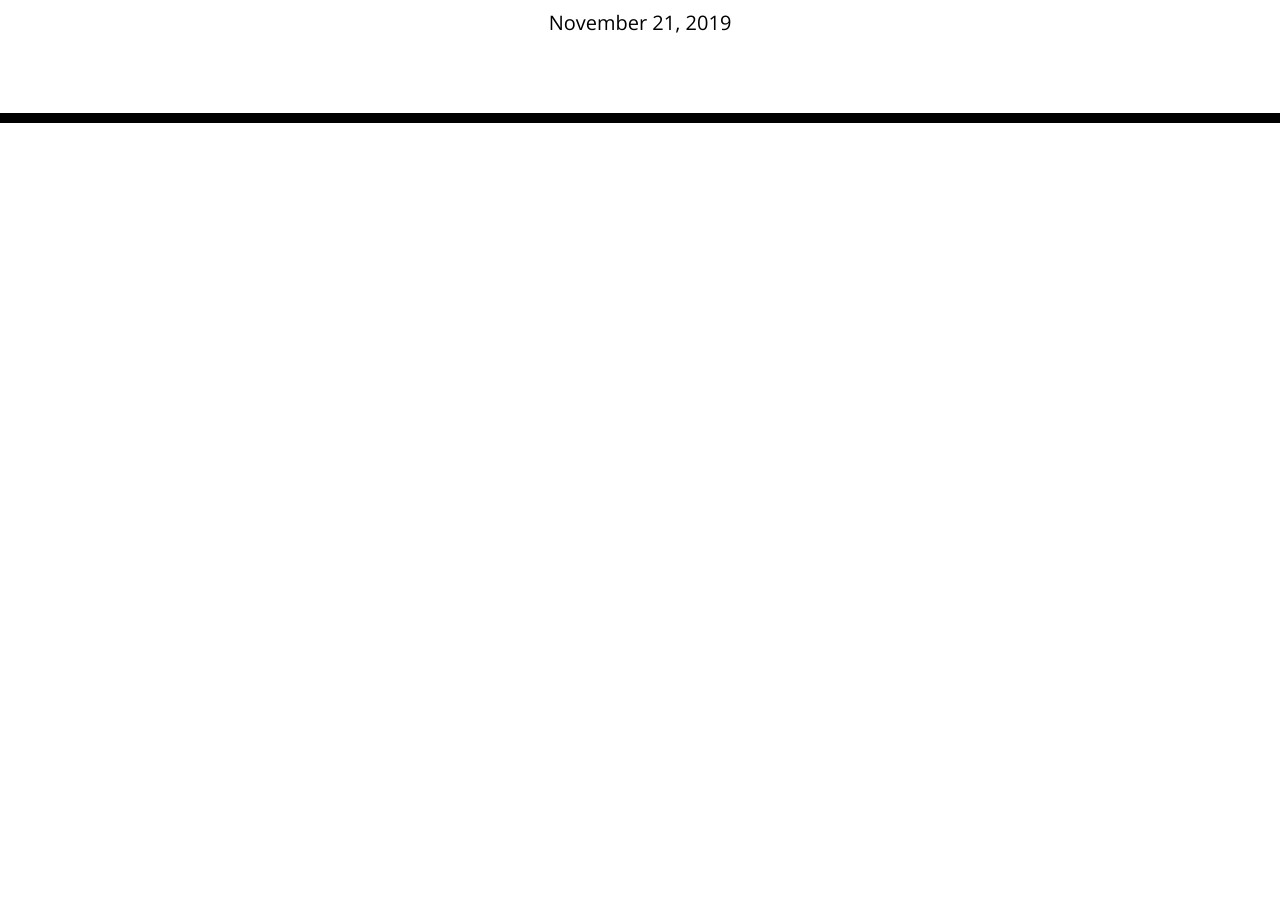
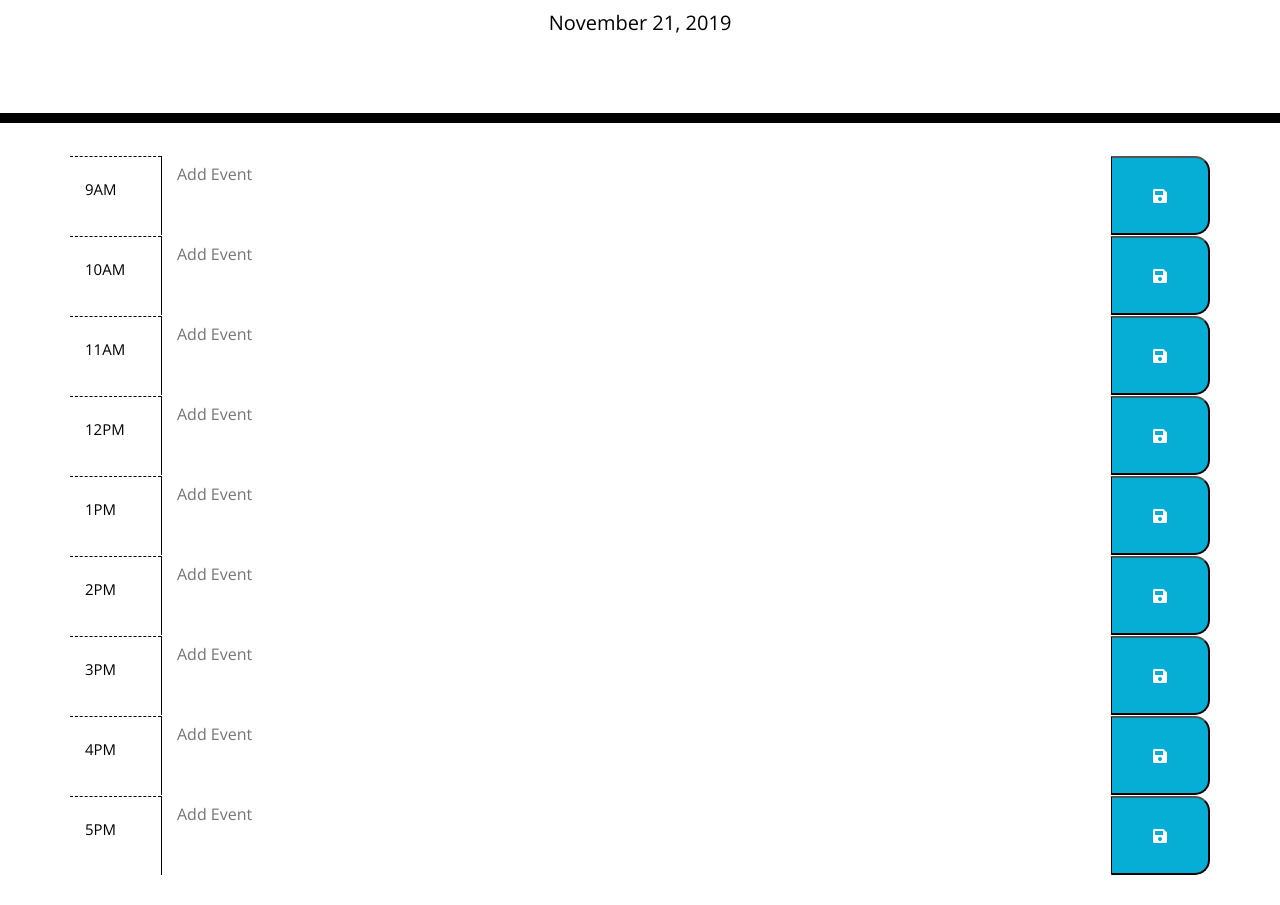
Before and after one commit to equilinquin/Day-Calender, a plain HTML site: page index.html in a window 1280 px wide. Shown: the part 181-1086 px from the top of the page. Before the commit the page ends 800 px from the top, so only its background shows below. Drawn offline with nearby package versions, Linux system fonts and the light colour scheme.

Commit message:
added current day for html and added hour slots

```diff
--- a/index.html
+++ b/index.html
@@ -33,6 +33,69 @@
     </header>
     <div class="container">
       <!-- Timeblocks go here -->
+      <div class="timeblock">
+        <div class="row">
+          <div class="hour col">9AM</div>
+          <textarea class="col-10" placeholder="Add Event"></textarea>
+          <button class="saveBtn col fas fa-save"></button>
+        </div>
+      </div>
+      <div class="timeblock">
+        <div class="row">
+          <div class="hour col">10AM</div>
+          <textarea class="col-10" placeholder="Add Event"></textarea>
+          <button class="saveBtn col fas fa-save"></button>
+        </div>
+      </div>
+      <div class="timeblock">
+        <div class="row">
+          <div class="hour col">11AM</div>
+          <textarea class="col-10" placeholder="Add Event"></textarea>
+          <button class="saveBtn col fas fa-save"></button>
+        </div>
+      </div>
+      <div class="timeblock">
+        <div class="row">
+          <div class="hour col">12PM</div>
+          <textarea class="col-10" placeholder="Add Event"></textarea>
+          <button class="saveBtn col fas fa-save"></button>
+        </div>
+      </div>
+      <div class="timeblock">
+        <div class="row">
+          <div class="hour col">1PM</div>
+          <textarea class="col-10" placeholder="Add Event"></textarea>
+          <button class="saveBtn col fas fa-save"></button>
+        </div>
+      </div>
+      <div class="timeblock">
+        <div class="row">
+          <div class="hour col">2PM</div>
+          <textarea class="col-10" placeholder="Add Event"></textarea>
+          <button class="saveBtn col fas fa-save"></button>
+        </div>
+      </div>
+      <div class="timeblock">
+        <div class="row">
+          <div class="hour col">3PM</div>
+          <textarea class="col-10" placeholder="Add Event"></textarea>
+          <button class="saveBtn col fas fa-save"></button>
+        </div>
+      </div>
+      <div class="timeblock">
+        <div class="row">
+          <div class="hour col">4PM</div>
+          <textarea class="col-10" placeholder="Add Event"></textarea>
+          <button class="saveBtn col fas fa-save"></button>
+        </div>
+      </div>
+      <div class="timeblock">
+        <div class="row">
+          <div class="hour col">5PM</div>
+          <textarea class="col-10" placeholder="Add Event"></textarea>
+          <button class="saveBtn col fas fa-save"></button>
+        </div>
+      </div>
     </div>
 
     <script src="script.js"></script>
--- a/script.js
+++ b/script.js
@@ -7,4 +7,11 @@ console.log(months[d.getMonth()])
 console.log(d.getDate())
 console.log(d.getFullYear())
 
-var container = $(".container")
+$("#saveBtn").click(function(){
+    var event = $("textarea").text();
+    localStorage.setItem("addEvent", event);
+
+
+});
+
+$("textarea").html = localStorage.getItem("addevent");
--- a/style.css
+++ b/style.css
@@ -40,6 +40,9 @@ body {
     background-color: #ffffff;
     color: #000000;
     border-top: 1px dashed #000000;
+    font-size: 15px;
+    padding-top: 25px;
+    padding-right: 10px;
   }
 
   .past {
@@ -69,3 +72,6 @@ body {
     font-size: 20px;
     transition: all .3s ease-in-out;
   }
+  .container {
+    margin-bottom: 30px;
+  }
```
